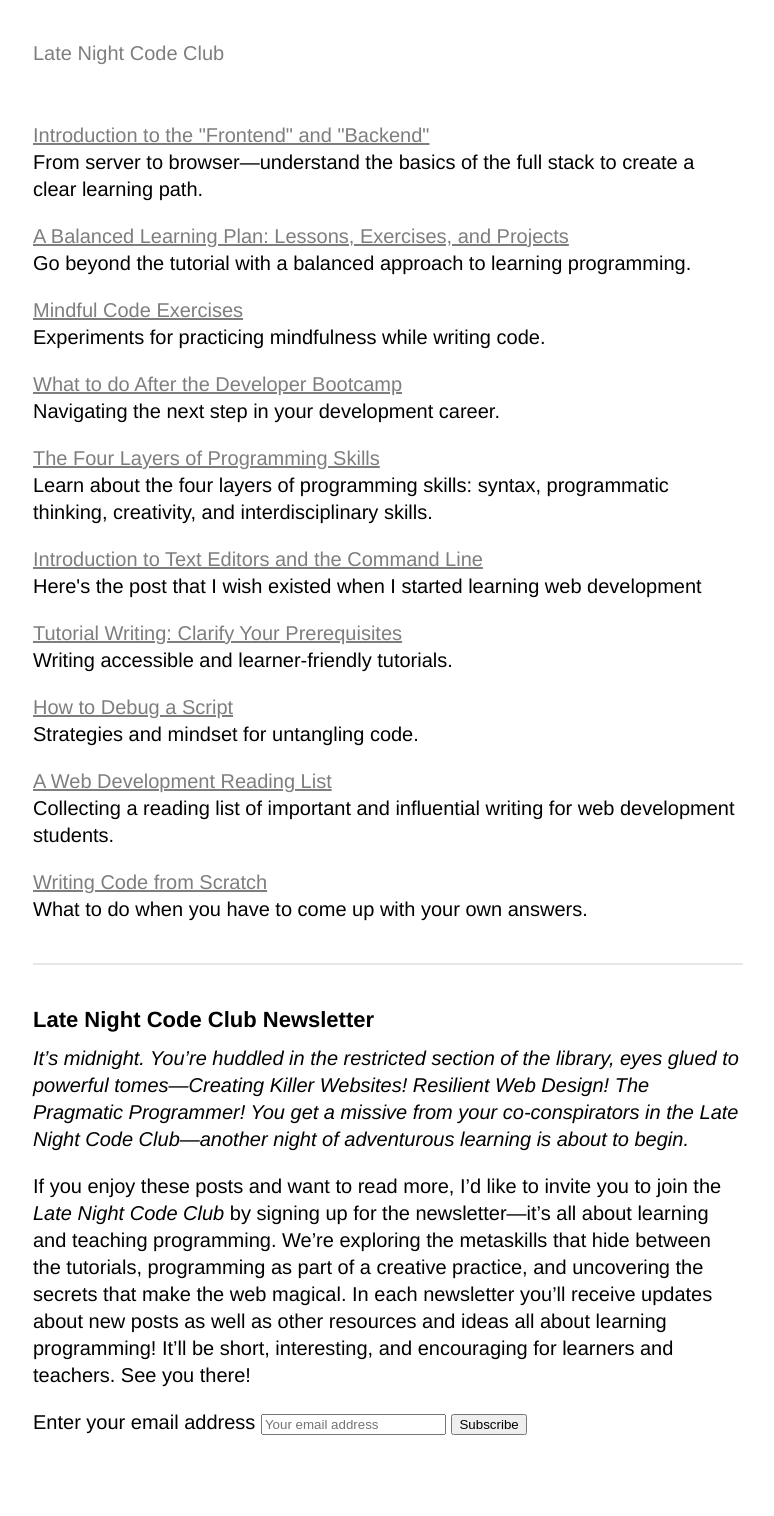
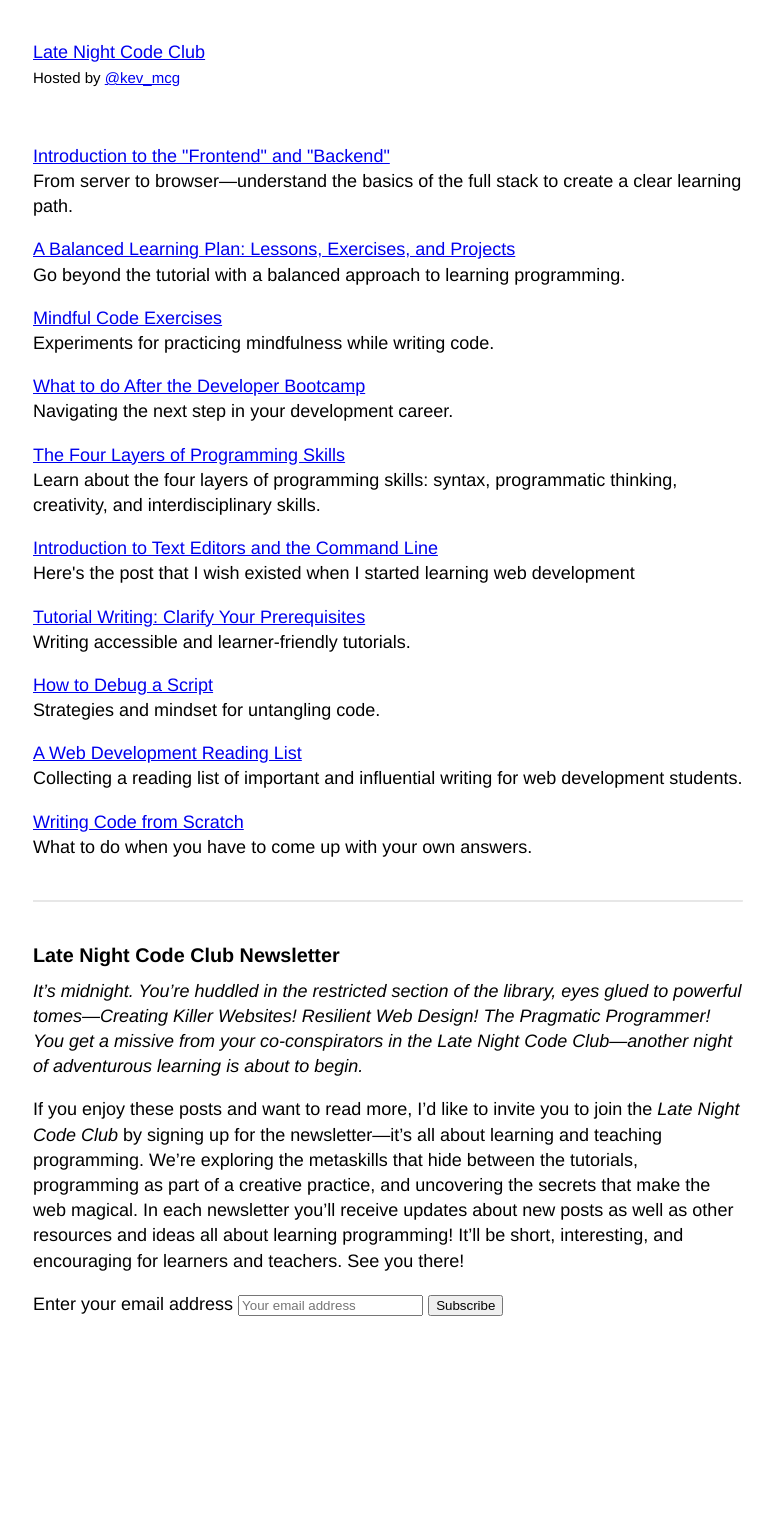
Before and after one commit to kmcgillivray/latenightcodeclub, a Jekyll site: the page built from index.html, in a window 1280 px wide. Shown: the whole page, without its empty margins (252-1026 px from the left). Built offline with Jekyll 4.4.1, drawn with Linux system fonts in a browser that asks for light colours; after the commit the page ends 1397 px from its top, so only the background shows below that.

Commit message:
Adjust site header

```diff
--- a/_includes/header.html
+++ b/_includes/header.html
@@ -1,6 +1,6 @@
 <nav class="nav">
 	<ul>
-		<li><a href="{{ site.baseurl }}/">{{ site.title }}</a></li>
+		<li><a href="{{ site.baseurl }}/">{{ site.title }}</a><br><small>Hosted by <a href="/">@kev_mcg</a></small></li>
 		{% for page in site.pages %}
 		<li><a href="{{ site.baseurl }}{{ page.url }}">{{ page.title }}</a></li>
 		{% endfor %}
--- a/css/main.css
+++ b/css/main.css
@@ -8,16 +8,16 @@
 	box-sizing: border-box;
 }
 html {
-	font-size: 16px;
+	font-size: 15px;
 }
 @media (min-width:768px) {
 	html {
-		font-size: 20px;
+		font-size: 18px;
 	}
 }
 body {
 	font-size: 1em;
-	line-height: 1.35;
+	line-height: 1.4;
 	font-family: Helvetica, sans-serif;
   margin-top: 40px;
   margin-bottom: 80px;
@@ -68,9 +68,6 @@ h1 {
 h2 {
   font-size: 1.1rem;
 }
-a {
-	color: #7E7E7E;
-}
 ol li,
 ul li {
   margin-top: 0px;
@@ -97,9 +94,6 @@ hr {
 
 .nav {
   margin-bottom: 40px;
-}
-.nav a {
-	text-decoration: none;
 }
 .nav ul {
 	list-style: none;
```
